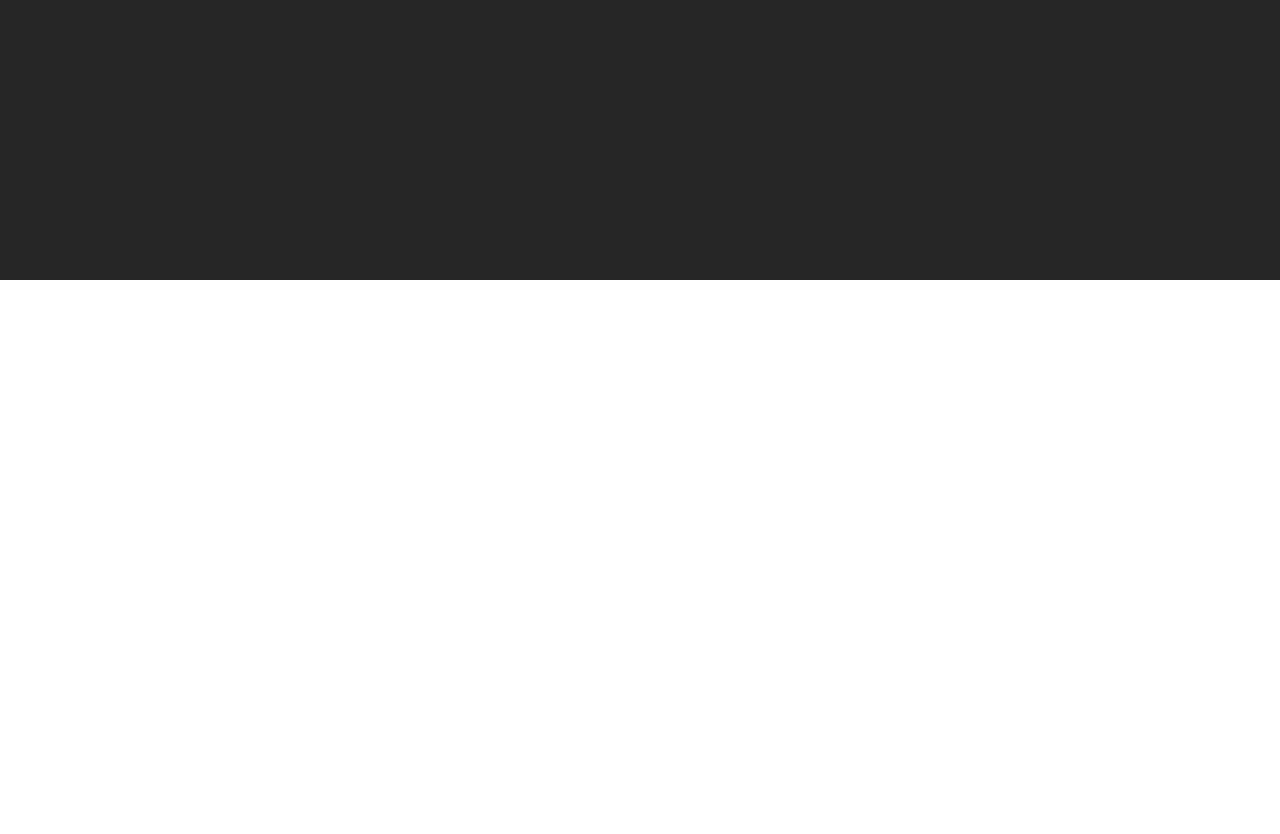
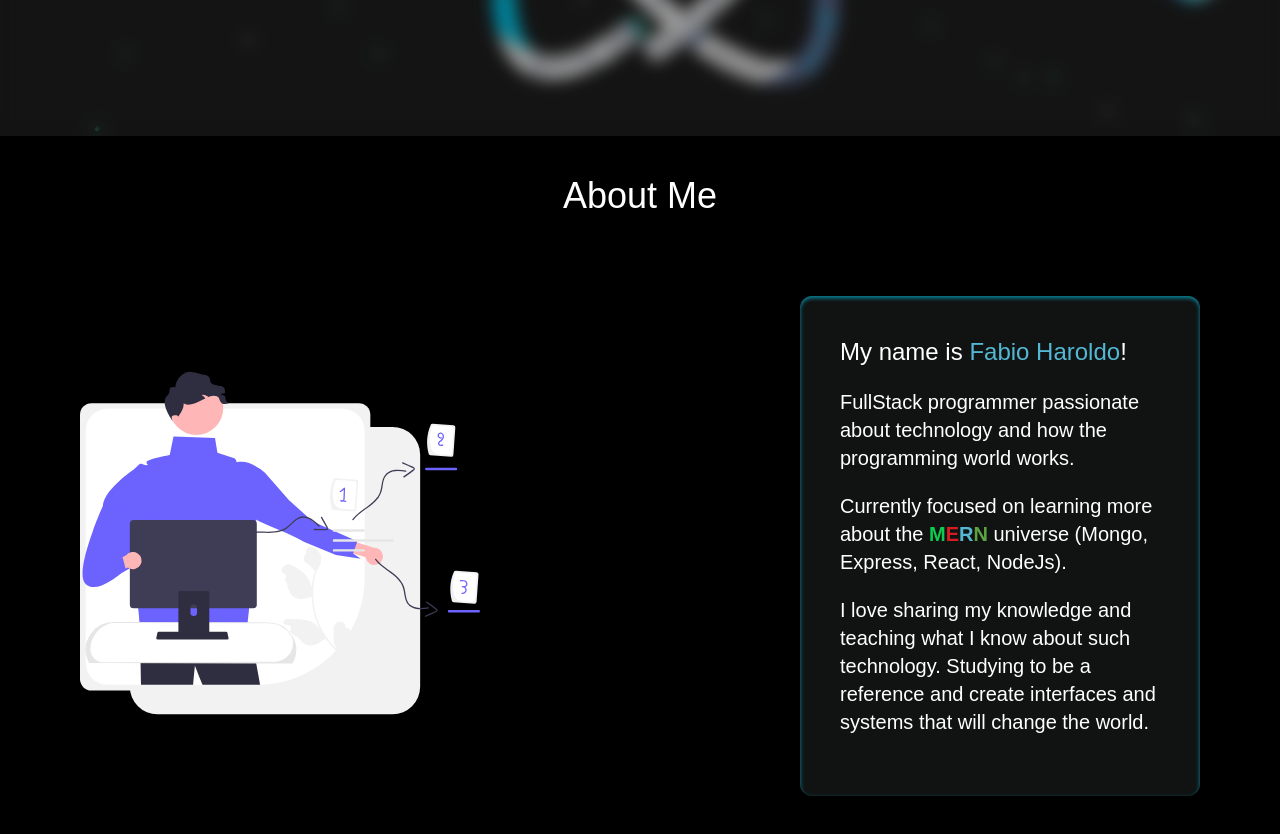
Before and after one commit to FabioRocha231/Portfolio, a Next.js app: page / in a window 1280 px wide. Shown: the part 520-1354 px from the top of the page. Before the commit the page ends 800 px from the top, so only its background shows below. Built offline with nearby package versions, Linux system fonts and the light colour scheme.

Commit message:
feat: about me

```diff
--- /dev/null
+++ b/components/AboutMe/index.tsx
@@ -0,0 +1,25 @@
+import Image from "next/image";
+import { Infos } from "./infos";
+
+export const AboutMe = () => {
+  return (
+    <section className="flex relative flex-col w-full items-center bg-black">
+      <h2 className="text-4xl text-white font-montserrat my-10 z-10">
+        About Me
+      </h2>
+
+      <article className="flex flex-row items-center justify-evenly gap-x-80 my-10 xl:gap-x-36 lg:gap-x-7 hd:flex-col-reverse hd:px-4">
+        <aside className="hd:my-10">
+          <Image
+            src={"/images/sticker.svg"}
+            width={"400px"}
+            height={"400px"}
+            alt={"Programmer programming"}
+          />
+        </aside>
+
+        <Infos />
+      </article>
+    </section>
+  );
+};
--- /dev/null
+++ b/components/AboutMe/infos.tsx
@@ -0,0 +1,30 @@
+export const Infos = () => {
+  return (
+    <aside className="w-[400px] hd:w-[300px] flex flex-col  justify-center backdrop-blur-sm bg-[#A3B2AD]/10 shadow-inner shadow-cyan-500/75 rounded-xl p-10">
+      <h3 className="text-white font-montserrat text-2xl mb-5 text-left hd:text-xl">
+        My name is{" "}
+        <span className="text-[#61dafb] animate-pulse">Fabio Haroldo</span>!
+      </h3>
+
+      <p className="text-white text-xl font-montserrat text-left mb-5 hd:text-base">
+        FullStack programmer passionate about technology and how the programming
+        world works.
+      </p>
+
+      <p className="text-white text-xl font-montserrat text-left mb-5 hd:text-base">
+        Currently focused on learning more about the{" "}
+        <span className="text-[#0CF25D] animate-pulse font-bold">M</span>
+        <span className="text-[#FF1D23] animate-pulse font-bold">E</span>
+        <span className="text-[#61dafb] animate-pulse font-bold">R</span>
+        <span className="text-[#6cc24a] animate-pulse font-bold">N</span>{" "}
+        universe (Mongo, Express, React, NodeJs).
+      </p>
+
+      <p className="text-white text-xl font-montserrat text-left mb-5 hd:text-base">
+        I love sharing my knowledge and teaching what I know about such
+        technology. Studying to be a reference and create interfaces and systems
+        that will change the world.
+      </p>
+    </aside>
+  );
+};
--- a/components/Header/index.tsx
+++ b/components/Header/index.tsx
@@ -3,7 +3,7 @@ import { Introduction } from "../Introduction";
 
 export const Header = () => {
   return (
-    <header className="flex relative flex-col justify-center items-center bg-header-image bg-center backdrop-brightness-50 md:px-4 py-10 bg-no-repeat w-full">
+    <header className="flex relative flex-col justify-center items-center bg-header-image bg-center backdrop-brightness-50 h-[600px] hd:h-[800px] md:px-4 py-10 bg-no-repeat w-full">
       <article className="backdrop-blur w-full h-full  bg-black/40 absolute" />
       <article className="flex flex-row h-full w-full items-center justify-evenly hd:flex-col">
         <Introduction />
--- a/components/Introduction/index.tsx
+++ b/components/Introduction/index.tsx
@@ -7,5 +7,3 @@ export const Introduction = () => {
     </aside>
   );
 };
-
-// w-[320px] backdrop-blur-sm bg-[#0C0C0C]/80 rounded-xl p-4 shadow-inner shadow-cyan-500/75 flex flex-col items-center justify-center transition-all duration-200 hover:scale-105
--- a/components/Introduction/infos.tsx
+++ b/components/Introduction/infos.tsx
@@ -2,13 +2,11 @@ export const HeaderInfos = () => {
   return (
     <>
       <h1 className="text-left text-5xl text-white font-normal font-montserrat mb-10 md:text-3xl">
-        Hi, my
-        <br />
-        name is <span className="text-[#61dafb]">Fabio</span> Hr Filho
+        Hi, I&apos;m <span className="text-[#61dafb]">Fabio</span>
       </h1>
       <p className="text-white text-2xl md:text-lg">
-        I &apos;m a{" "}
-        <span className="text-[#05F29B] animate-pulse">FullStack</span>{" "}
+        I&apos;m a{" "}
+        <span className="text-[#05F29B] animate-pulse">FullStack</span> Js
         developer from Brazil
       </p>
     </>
--- a/components/index.ts
+++ b/components/index.ts
@@ -2,5 +2,6 @@ import { NavBar } from "./NavBar";
 import { Button } from "./Button";
 import { Header } from "./Header";
 import { SocialLinks } from "./SocialLinks";
+import { AboutMe } from "./AboutMe";
 
-export { NavBar, Button, Header, SocialLinks };
+export { NavBar, Button, Header, SocialLinks, AboutMe };
--- a/pages/index.tsx
+++ b/pages/index.tsx
@@ -1,10 +1,10 @@
 import type { NextPage } from "next";
 import Head from "next/head";
-import { Header, NavBar, SocialLinks } from "../components";
+import { AboutMe, Header, NavBar, SocialLinks } from "../components";
 
 const Home: NextPage = () => {
   return (
-    <section className="bg-[#262626] h-screen">
+    <section className="bg-[#262626]">
       <Head>
         <title>Fabio HR Filho</title>
         <meta name="description" content="My portfolio" />
@@ -14,6 +14,7 @@ const Home: NextPage = () => {
       <NavBar />
       <main className="flex flex-col items-center justify-center w-full">
         <Header />
+        <AboutMe />
         <SocialLinks />
       </main>
     </section>
--- a/tailwind.config.js
+++ b/tailwind.config.js
@@ -20,16 +20,16 @@ module.exports = {
       // => @media (max-width: 1279px) { ... }
       'xlm' : {'min': '1279px'},
       // => @media (min-width: 1279px) { ... }
+      'lg': {'max': '1024px'},
+      // => @media (max-width: 1023px) { ... }
+      'hd': {'max': '900px'},
+      // => @media (max-width: 900px) { ... }
 
       'mdlg': {'max': '880px'},
       // => @media (max-width: 880px) { ... }
       'mdlgm': {'min': '880px'},
       // => @media (max-width: 880px) { ... }
-      'hd': {'max': '900px'},
-      // => @media (max-width: 1023px) { ... }
 
-      'lg': {'max': '1024px'},
-      // => @media (max-width: 1023px) { ... }
 
       'md': {'max': '767px'},
       // => @media (max-width: 767px) { ... }
@@ -46,6 +46,7 @@ module.exports = {
     extend: {
       backgroundImage: {
         'header-image': "url('../public/images/reactBt.jpeg')",
+        "about-iamge": "url('../public/images/nodeWall.jpeg')",
       },
       colors: {
         brand: {
```
Also changed, not shown: public/images/nodeWall.jpeg (added), public/images/sticker.svg (added).
